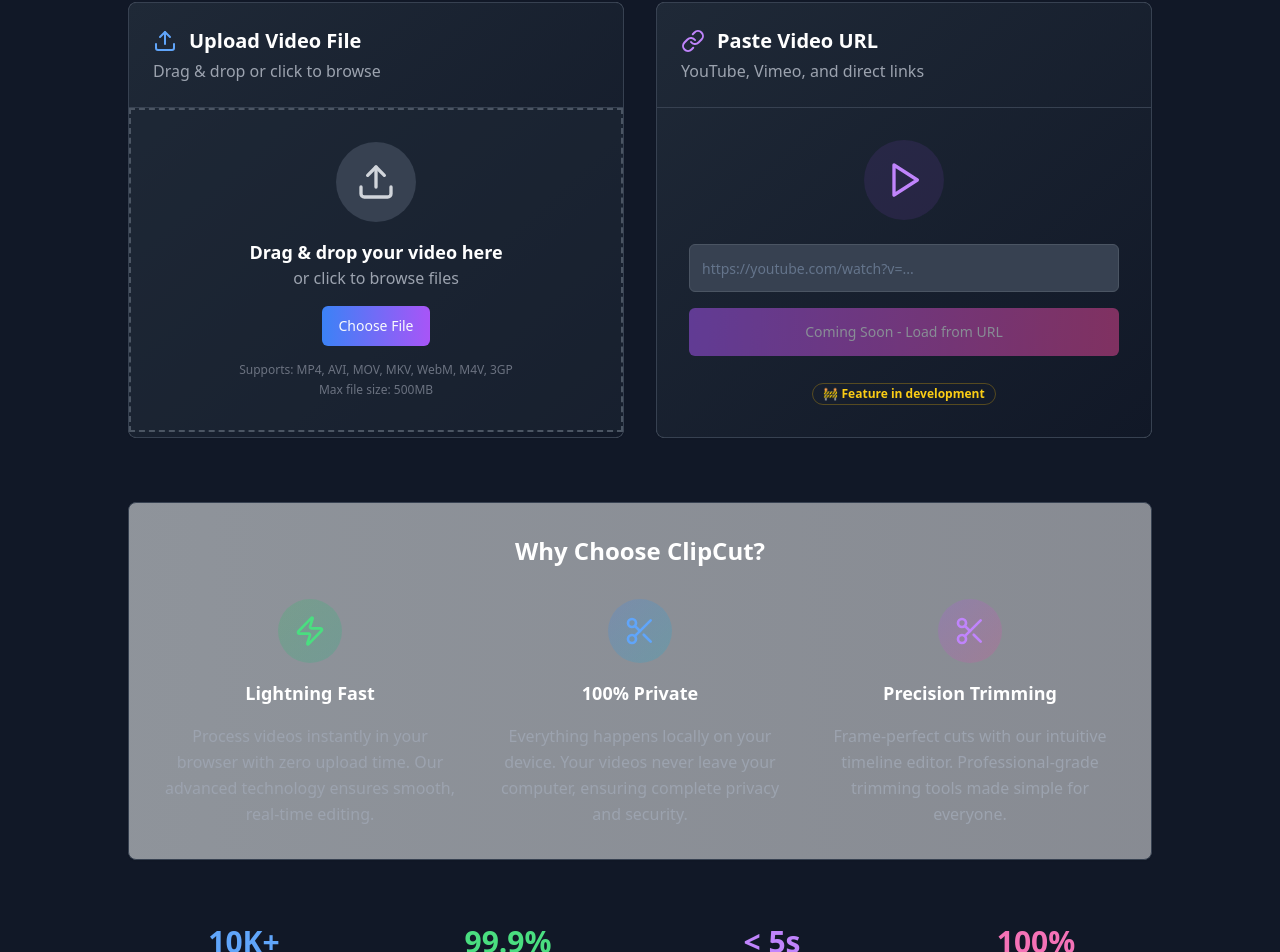
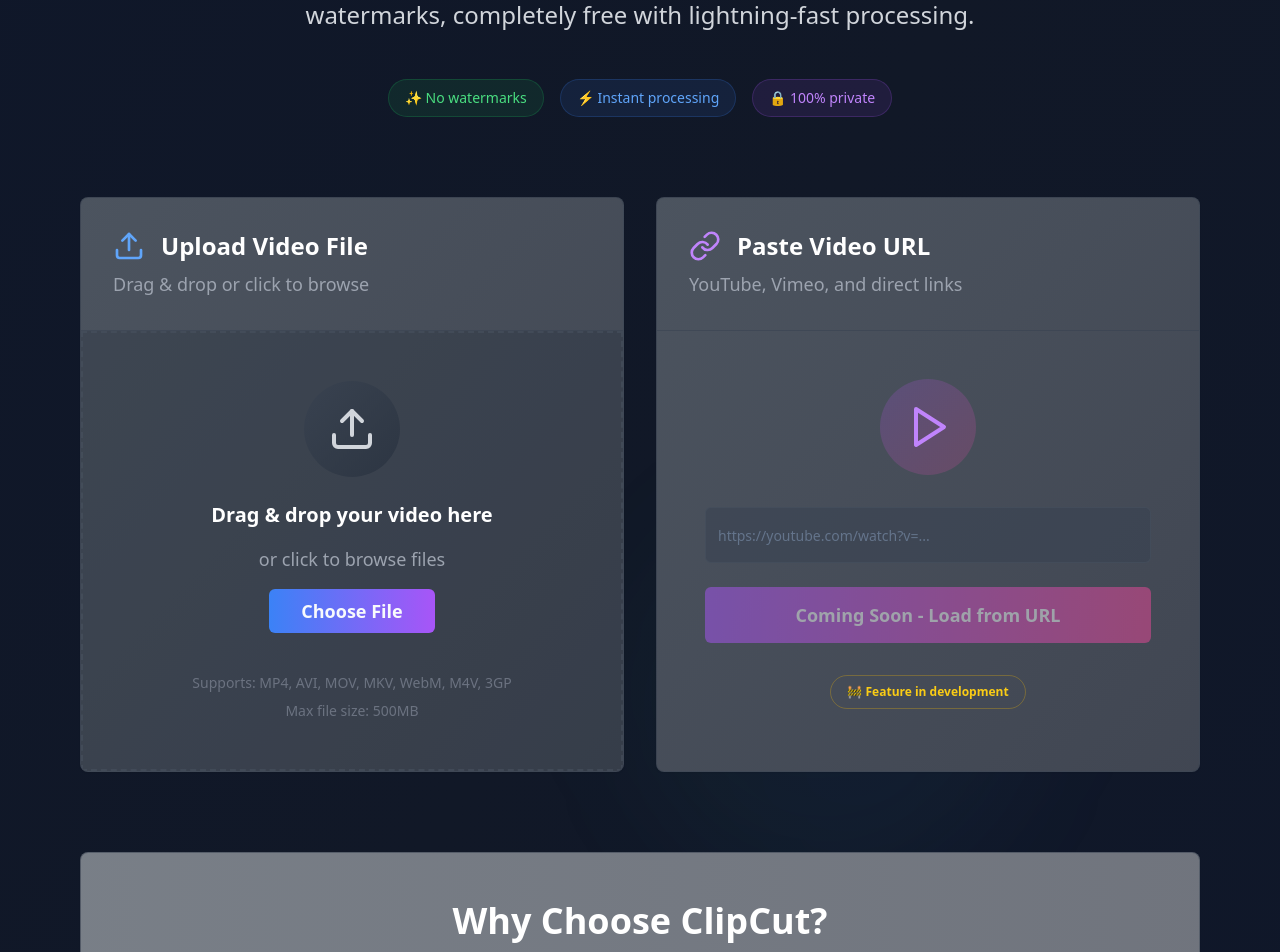
Before and after one commit to samuelbifalco/instant-clip-trimmer, a React (Vite) app: page / in a window 1280 px wide. Shown: the part 512-1464 px from the top of the page. Built offline with nearby package versions, Linux system fonts and the light colour scheme.

Commit message:
Refactor: Improve UI/UX design
Improved the overall visual appearance and user experience of the application. This includes adjustments to layout, styling, and component design for a more polished and intuitive interface.

```diff
--- a/src/components/VideoUpload.tsx
+++ b/src/components/VideoUpload.tsx
@@ -55,94 +55,97 @@ export const VideoUpload = ({ onVideoSelected }: VideoUploadProps) => {
   };
 
   return (
-    <div className="max-w-5xl mx-auto">
+    <div className="max-w-6xl mx-auto px-4">
       {/* Hero Section */}
-      <div className="text-center mb-16 space-y-6">
-        <div className="inline-flex items-center bg-gradient-to-r from-blue-500/20 to-purple-500/20 border border-blue-500/30 rounded-full px-4 py-2 mb-4">
-          <Star className="h-4 w-4 text-yellow-400 mr-2" />
-          <span className="text-sm text-blue-300 font-medium">Trusted by 10,000+ creators</span>
+      <div className="text-center mb-20 space-y-8">
+        <div className="inline-flex items-center bg-gradient-to-r from-blue-500/10 to-purple-500/10 border border-blue-500/20 rounded-full px-6 py-3 mb-6">
+          <Star className="h-5 w-5 text-yellow-400 mr-3" />
+          <span className="text-blue-300 font-medium">Trusted by 10,000+ creators worldwide</span>
         </div>
 
-        <h1 className="text-5xl md:text-6xl font-bold mb-6">
-          <span className="bg-gradient-to-r from-blue-400 via-purple-500 to-pink-500 bg-clip-text text-transparent">
-            Trim Any Video
-          </span>
-          <br />
-          <span className="text-white">in Seconds</span>
-        </h1>
+        <div className="space-y-4">
+          <h1 className="text-6xl md:text-7xl lg:text-8xl font-black tracking-tight">
+            <span className="bg-gradient-to-r from-blue-400 via-purple-500 to-pink-500 bg-clip-text text-transparent">
+              Trim Videos
+            </span>
+          </h1>
+          <p className="text-6xl md:text-7xl lg:text-8xl font-black text-white tracking-tight">
+            Like a Pro
+          </p>
+        </div>
 
-        <p className="text-xl text-gray-300 mb-4 max-w-2xl mx-auto leading-relaxed">
-          Professional video trimming made simple. No signup required, no watermarks,
+        <p className="text-xl md:text-2xl text-gray-300 max-w-3xl mx-auto leading-relaxed">
+          Professional video trimming made effortless. No signup, no watermarks,
           completely free with lightning-fast processing.
         </p>
 
-        <div className="flex flex-wrap justify-center gap-3">
-          <Badge variant="secondary" className="bg-green-500/20 text-green-300 border-green-500/30">
+        <div className="flex flex-wrap justify-center gap-4 pt-4">
+          <Badge variant="secondary" className="bg-green-500/10 text-green-400 border-green-500/20 px-4 py-2 text-sm font-medium">
             ✨ No watermarks
           </Badge>
-          <Badge variant="secondary" className="bg-blue-500/20 text-blue-300 border-blue-500/30">
-            🚀 Instant processing
+          <Badge variant="secondary" className="bg-blue-500/10 text-blue-400 border-blue-500/20 px-4 py-2 text-sm font-medium">
+            ⚡ Instant processing
           </Badge>
-          <Badge variant="secondary" className="bg-purple-500/20 text-purple-300 border-purple-500/30">
+          <Badge variant="secondary" className="bg-purple-500/10 text-purple-400 border-purple-500/20 px-4 py-2 text-sm font-medium">
             🔒 100% private
           </Badge>
         </div>
       </div>
 
       {/* Upload Section */}
-      <div className="grid lg:grid-cols-2 gap-8 mb-16">
+      <div className="grid lg:grid-cols-2 gap-8 mb-20">
         {/* File Upload */}
-        <Card className="bg-gradient-to-br from-gray-800 to-gray-900 border-gray-700 overflow-hidden">
+        <Card className="bg-gradient-to-br from-gray-800/80 to-gray-900/80 border-gray-700/50 backdrop-blur-sm overflow-hidden hover:border-gray-600/50 transition-all duration-300">
           <CardContent className="p-0">
-            <div className="p-6 border-b border-gray-700">
-              <h3 className="text-xl font-semibold flex items-center text-white">
-                <Upload className="mr-3 h-6 w-6 text-blue-400" />
+            <div className="p-8 border-b border-gray-700/50">
+              <h3 className="text-2xl font-bold flex items-center text-white mb-2">
+                <Upload className="mr-4 h-8 w-8 text-blue-400" />
                 Upload Video File
               </h3>
-              <p className="text-gray-400 mt-1">Drag & drop or click to browse</p>
+              <p className="text-gray-400 text-lg">Drag & drop or click to browse</p>
             </div>
 
             <div
               {...getRootProps()}
-              className={`p-8 cursor-pointer transition-all duration-300 ${
+              className={`p-12 cursor-pointer transition-all duration-300 ${
                 isDragActive || isDragOver
-                  ? 'bg-blue-500/10 border-blue-400 border-2 border-dashed'
-                  : 'bg-gray-800/50 border-2 border-dashed border-gray-600 hover:border-gray-500 hover:bg-gray-700/50'
+                  ? 'bg-gradient-to-br from-blue-500/20 to-purple-500/20 border-blue-400/50 border-2 border-dashed'
+                  : 'bg-gray-800/30 border-2 border-dashed border-gray-600/50 hover:border-gray-500/50 hover:bg-gray-700/30'
               }`}
             >
               <input {...getInputProps()} />
-              <div className="text-center space-y-4">
-                <div className={`mx-auto w-20 h-20 rounded-full flex items-center justify-center transition-all duration-300 ${
+              <div className="text-center space-y-6">
+                <div className={`mx-auto w-24 h-24 rounded-full flex items-center justify-center transition-all duration-300 ${
                   isDragActive || isDragOver
-                    ? 'bg-blue-500/20 scale-110'
-                    : 'bg-gray-700'
+                    ? 'bg-gradient-to-br from-blue-500/30 to-purple-500/30 scale-110'
+                    : 'bg-gradient-to-br from-gray-700/50 to-gray-800/50'
                 }`}>
-                  <Upload className={`h-10 w-10 transition-colors duration-300 ${
+                  <Upload className={`h-12 w-12 transition-colors duration-300 ${
                     isDragActive || isDragOver ? 'text-blue-400' : 'text-gray-300'
                   }`} />
                 </div>
 
                 {isDragActive ? (
-                  <div>
-                    <p className="text-blue-400 font-semibold text-lg">Drop your video here!</p>
-                    <p className="text-blue-300">We'll process it instantly</p>
+                  <div className="space-y-2">
+                    <p className="text-blue-400 font-bold text-xl">Drop your video here!</p>
+                    <p className="text-blue-300 text-lg">We'll process it instantly</p>
                   </div>
                 ) : (
-                  <div>
-                    <p className="text-white font-semibold text-lg">
+                  <div className="space-y-4">
+                    <p className="text-white font-bold text-xl">
                       Drag & drop your video here
                     </p>
-                    <p className="text-gray-400 mb-4">
+                    <p className="text-gray-400 text-lg mb-6">
                       or click to browse files
                     </p>
-                    <Button className="bg-gradient-to-r from-blue-500 to-purple-500 hover:from-blue-600 hover:to-purple-600">
+                    <Button size="lg" className="bg-gradient-to-r from-blue-500 to-purple-500 hover:from-blue-600 hover:to-purple-600 px-8 py-3 text-lg font-semibold">
                       Choose File
                     </Button>
                   </div>
                 )}
 
-                <div className="text-xs text-gray-500 space-y-1">
-                  <p>Supports: MP4, AVI, MOV, MKV, WebM, M4V, 3GP</p>
+                <div className="text-sm text-gray-500 space-y-2 pt-4">
+                  <p className="font-medium">Supports: MP4, AVI, MOV, MKV, WebM, M4V, 3GP</p>
                   <p>Max file size: 500MB</p>
                 </div>
               </div>
@@ -151,32 +154,33 @@ export const VideoUpload = ({ onVideoSelected }: VideoUploadProps) => {
         </Card>
 
         {/* URL Input */}
-        <Card className="bg-gradient-to-br from-gray-800 to-gray-900 border-gray-700 overflow-hidden">
+        <Card className="bg-gradient-to-br from-gray-800/80 to-gray-900/80 border-gray-700/50 backdrop-blur-sm overflow-hidden hover:border-gray-600/50 transition-all duration-300">
           <CardContent className="p-0">
-            <div className="p-6 border-b border-gray-700">
-              <h3 className="text-xl font-semibold flex items-center text-white">
-                <Link className="mr-3 h-6 w-6 text-purple-400" />
+            <div className="p-8 border-b border-gray-700/50">
+              <h3 className="text-2xl font-bold flex items-center text-white mb-2">
+                <Link className="mr-4 h-8 w-8 text-purple-400" />
                 Paste Video URL
               </h3>
-              <p className="text-gray-400 mt-1">YouTube, Vimeo, and direct links</p>
+              <p className="text-gray-400 text-lg">YouTube, Vimeo, and direct links</p>
             </div>
 
-            <div className="p-8 space-y-6">
-              <div className="bg-purple-500/10 w-20 h-20 rounded-full flex items-center justify-center mx-auto">
-                <Play className="h-10 w-10 text-purple-400" />
+            <div className="p-12 space-y-8">
+              <div className="bg-gradient-to-br from-purple-500/20 to-pink-500/20 w-24 h-24 rounded-full flex items-center justify-center mx-auto">
+                <Play className="h-12 w-12 text-purple-400" />
               </div>
 
-              <div className="space-y-4">
+              <div className="space-y-6">
                 <Input
                   type="url"
                   placeholder="https://youtube.com/watch?v=..."
                   value={urlInput}
                   onChange={(e) => setUrlInput(e.target.value)}
-                  className="bg-gray-700 border-gray-600 text-white placeholder-gray-400 h-12"
+                  className="bg-gray-700/50 border-gray-600/50 text-white placeholder-gray-400 h-14 text-lg"
                 />
                 <Button
                   onClick={handleUrlSubmit}
-                  className="w-full bg-gradient-to-r from-purple-500 to-pink-500 hover:from-purple-600 hover:to-pink-600 h-12"
+                  size="lg"
+                  className="w-full bg-gradient-to-r from-purple-500 to-pink-500 hover:from-purple-600 hover:to-pink-600 h-14 text-lg font-semibold"
                   disabled
                 >
                   Coming Soon - Load from URL
@@ -184,7 +188,7 @@ export const VideoUpload = ({ onVideoSelected }: VideoUploadProps) => {
               </div>
 
               <div className="text-center">
-                <Badge variant="outline" className="border-yellow-500/30 text-yellow-400">
+                <Badge variant="outline" className="border-yellow-500/30 text-yellow-400 px-4 py-2">
                   🚧 Feature in development
                 </Badge>
               </div>
@@ -194,40 +198,40 @@ export const VideoUpload = ({ onVideoSelected }: VideoUploadProps) => {
       </div>
 
       {/* Features Section */}
-      <Card className="bg-gradient-to-r from-gray-800/50 to-gray-900/50 border-gray-700">
-        <CardContent className="p-8">
-          <h3 className="text-2xl font-bold text-center mb-8 text-white">
+      <Card className="bg-gradient-to-r from-gray-800/60 to-gray-900/60 border-gray-700/50 backdrop-blur-sm mb-20">
+        <CardContent className="p-12">
+          <h3 className="text-4xl font-bold text-center mb-12 text-white">
             Why Choose ClipCut?
           </h3>
-          <div className="grid md:grid-cols-3 gap-8">
-            <div className="text-center space-y-4">
-              <div className="bg-gradient-to-br from-green-500/20 to-emerald-500/20 w-16 h-16 rounded-full flex items-center justify-center mx-auto">
-                <Zap className="h-8 w-8 text-green-400" />
+          <div className="grid md:grid-cols-3 gap-12">
+            <div className="text-center space-y-6">
+              <div className="bg-gradient-to-br from-green-500/20 to-emerald-500/20 w-20 h-20 rounded-full flex items-center justify-center mx-auto">
+                <Zap className="h-10 w-10 text-green-400" />
               </div>
-              <h4 className="font-semibold text-white text-lg">Lightning Fast</h4>
-              <p className="text-gray-400 leading-relaxed">
+              <h4 className="font-bold text-white text-xl">Lightning Fast</h4>
+              <p className="text-gray-300 leading-relaxed text-lg">
                 Process videos instantly in your browser with zero upload time.
                 Our advanced technology ensures smooth, real-time editing.
               </p>
             </div>
 
-            <div className="text-center space-y-4">
-              <div className="bg-gradient-to-br from-blue-500/20 to-cyan-500/20 w-16 h-16 rounded-full flex items-center justify-center mx-auto">
-                <Scissors className="h-8 w-8 text-blue-400" />
+            <div className="text-center space-y-6">
+              <div className="bg-gradient-to-br from-blue-500/20 to-cyan-500/20 w-20 h-20 rounded-full flex items-center justify-center mx-auto">
+                <Scissors className="h-10 w-10 text-blue-400" />
               </div>
-              <h4 className="font-semibold text-white text-lg">100% Private</h4>
-              <p className="text-gray-400 leading-relaxed">
+              <h4 className="font-bold text-white text-xl">100% Private</h4>
+              <p className="text-gray-300 leading-relaxed text-lg">
                 Everything happens locally on your device. Your videos never
                 leave your computer, ensuring complete privacy and security.
               </p>
             </div>
 
-            <div className="text-center space-y-4">
-              <div className="bg-gradient-to-br from-purple-500/20 to-pink-500/20 w-16 h-16 rounded-full flex items-center justify-center mx-auto">
-                <Scissors className="h-8 w-8 text-purple-400" />
+            <div className="text-center space-y-6">
+              <div className="bg-gradient-to-br from-purple-500/20 to-pink-500/20 w-20 h-20 rounded-full flex items-center justify-center mx-auto">
+                <Scissors className="h-10 w-10 text-purple-400" />
               </div>
-              <h4 className="font-semibold text-white text-lg">Precision Trimming</h4>
-              <p className="text-gray-400 leading-relaxed">
+              <h4 className="font-bold text-white text-xl">Precision Trimming</h4>
+              <p className="text-gray-300 leading-relaxed text-lg">
                 Frame-perfect cuts with our intuitive timeline editor.
                 Professional-grade trimming tools made simple for everyone.
               </p>
@@ -237,23 +241,23 @@ export const VideoUpload = ({ onVideoSelected }: VideoUploadProps) => {
       </Card>
 
       {/* Statistics */}
-      <div className="mt-16 text-center">
+      <div className="text-center">
         <div className="grid grid-cols-2 md:grid-cols-4 gap-8">
-          <div>
-            <div className="text-3xl font-bold text-blue-400">10K+</div>
-            <div className="text-gray-400">Videos Trimmed</div>
+          <div className="space-y-3">
+            <div className="text-4xl md:text-5xl font-black text-blue-400">10K+</div>
+            <div className="text-gray-300 text-lg font-medium">Videos Trimmed</div>
           </div>
-          <div>
-            <div className="text-3xl font-bold text-green-400">99.9%</div>
-            <div className="text-gray-400">Uptime</div>
+          <div className="space-y-3">
+            <div className="text-4xl md:text-5xl font-black text-green-400">99.9%</div>
+            <div className="text-gray-300 text-lg font-medium">Uptime</div>
           </div>
-          <div>
-            <div className="text-3xl font-bold text-purple-400">&lt; 5s</div>
-            <div className="text-gray-400">Avg. Process Time</div>
+          <div className="space-y-3">
+            <div className="text-4xl md:text-5xl font-black text-purple-400">&lt; 5s</div>
+            <div className="text-gray-300 text-lg font-medium">Avg. Process Time</div>
           </div>
-          <div>
-            <div className="text-3xl font-bold text-pink-400">100%</div>
-            <div className="text-gray-400">Free Forever</div>
+          <div className="space-y-3">
+            <div className="text-4xl md:text-5xl font-black text-pink-400">100%</div>
+            <div className="text-gray-300 text-lg font-medium">Free Forever</div>
           </div>
         </div>
       </div>
--- a/src/index.css
+++ b/src/index.css
@@ -1,3 +1,4 @@
+
 @tailwind base;
 @tailwind components;
 @tailwind utilities;
@@ -99,5 +100,39 @@
 
   body {
     @apply bg-background text-foreground;
+    background: linear-gradient(135deg, #0f172a 0%, #1e293b 50%, #0f172a 100%);
+    background-attachment: fixed;
+  }
+
+  /* Custom scrollbar */
+  ::-webkit-scrollbar {
+    width: 8px;
+  }
+
+  ::-webkit-scrollbar-track {
+    background: rgba(30, 41, 59, 0.3);
+  }
+
+  ::-webkit-scrollbar-thumb {
+    background: rgba(99, 102, 241, 0.5);
+    border-radius: 4px;
+  }
+
+  ::-webkit-scrollbar-thumb:hover {
+    background: rgba(99, 102, 241, 0.7);
   }
 }
+
+/* Custom animations */
+@keyframes float {
+  0%, 100% {
+    transform: translateY(0px);
+  }
+  50% {
+    transform: translateY(-10px);
+  }
+}
+
+.animate-float {
+  animation: float 6s ease-in-out infinite;
+}
--- a/src/pages/Index.tsx
+++ b/src/pages/Index.tsx
@@ -19,9 +19,16 @@ const Index = () => {
   };
 
   return (
-    <div className="min-h-screen bg-gray-900 text-white">
+    <div className="min-h-screen bg-gradient-to-br from-slate-900 via-gray-900 to-slate-900 text-white relative overflow-hidden">
+      {/* Animated background elements */}
+      <div className="absolute inset-0 overflow-hidden pointer-events-none">
+        <div className="absolute -top-40 -right-40 w-80 h-80 bg-gradient-to-br from-blue-500/10 to-purple-500/10 rounded-full blur-3xl animate-float"></div>
+        <div className="absolute -bottom-40 -left-40 w-80 h-80 bg-gradient-to-br from-purple-500/10 to-pink-500/10 rounded-full blur-3xl animate-float" style={{ animationDelay: '2s' }}></div>
+        <div className="absolute top-1/2 left-1/2 transform -translate-x-1/2 -translate-y-1/2 w-96 h-96 bg-gradient-to-br from-green-500/5 to-blue-500/5 rounded-full blur-3xl animate-float" style={{ animationDelay: '4s' }}></div>
+      </div>
+
       <Header />
-      <main className="container mx-auto px-4 py-8">
+      <main className="container mx-auto px-4 py-12 relative z-10">
         {!videoFile ? (
           <VideoUpload onVideoSelected={handleVideoSelected} />
         ) : (
```
